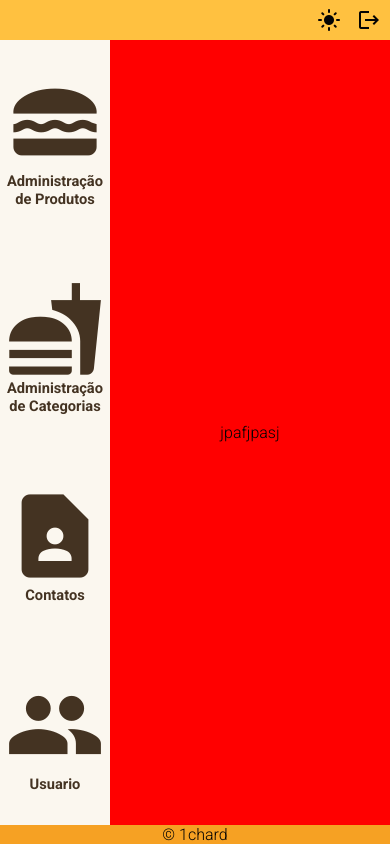
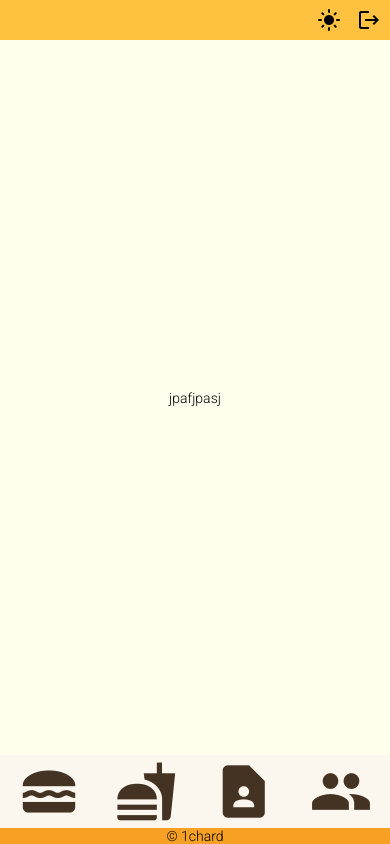
Before and after one commit to 1chard/Projeto-2, a PHP site: page /dashboard.html in a window 390 px wide. Run offline with PHP 8.4, Linux system fonts and the light colour scheme.

Commit message:
melhoria gerais

```diff
--- a/backend/util/constantes.php
+++ b/backend/util/constantes.php
@@ -1,5 +1,5 @@
 <?php
     const HOSTNAME = 'localhost';
-    const USUARIO = 'root';
-    const SENHA = 'bcd127';
+    const USUARIO = 'richard';
+    const SENHA = '123';
     const DATABASE = 'hamburgueria2021';
--- a/dashboard.html
+++ b/dashboard.html
@@ -5,11 +5,9 @@
     <title>Dashboard</title>
     <meta charset="UTF-8">
     <link rel="stylesheet" href='style/header_dashboard.css'>
-
     <link rel="stylesheet" href="style/main_dashboard.css">
-    <script src="modules/tema.js">
-    </script>
-
+    <script src="modules/tema.js"></script>
+    <script src="dashboard.js" defer></script>
 </head>
 
 <body>
@@ -66,22 +64,7 @@
         </p>
     </footer>
     <script defer>
-        temaClaro()
 
-        document.getElementById("mudaTema").onclick = e => {
-            switch (mudaTema.textContent) {
-                case "dark_mode":
-                    temaClaro()
-                    mudaTema.textContent = "light_mode"
-                    break
-                case "light_mode":
-                    temaEscuro()
-                    mudaTema.textContent = "dark_mode"
-                    break
-                default:
-                    throw null
-            }
-        }
     </script>
 </body>
 
--- /dev/null
+++ b/dashboard.js
@@ -0,0 +1,23 @@
+if(window.matchMedia("screen and (prefers-color-scheme: dark)").matches) {
+    temaEscuro();
+    mudaTema.textContent = "dark_mode"
+}
+else{
+    temaClaro();
+    mudaTema.textContent = "light_mode"
+}
+
+document.getElementById("mudaTema").onclick = e => {
+    switch (mudaTema.textContent) {
+        case "dark_mode":
+            temaClaro()
+            mudaTema.textContent = "light_mode"
+            break
+        case "light_mode":
+            temaEscuro()
+            mudaTema.textContent = "dark_mode"
+            break
+        default:
+            throw null
+    }
+}
--- a/style/main_dashboard.css
+++ b/style/main_dashboard.css
@@ -11,7 +11,7 @@ body{
 main{
     flex: 1 0 auto;
     display: flex;
-    flex-flow: nowrap row;
+    flex-flow: wrap row;
 }
 
 main > nav{
@@ -20,8 +20,9 @@ main > nav{
     flex-flow: column nowrap;
     align-items: center;
     justify-content: space-evenly;
-    gap: 5%;
+    gap: 2vh;
     width: 110px;
+    overflow: hidden;
 
     background-color: var(--background-extra);
 }
@@ -50,12 +51,12 @@ nav > button > *{
 }
 
 nav > button:hover > *{
-    color: var(--secondary-color);
+    filter: invert();
 }
 
 
 .iconeGrande{
-    font-size: 100px;
+    font-size: 5rem;
 }
 
 .titulo{
@@ -71,12 +72,26 @@ footer{
 }
 
 @media screen and (max-width: 1024px){
-    body{
-        background-color: red;
+    *:root{
+        font-size: 14px;
     }
 
     main{
-        flew-direction: column;
+        flex-flow: wrap column-reverse;
+    }
+
+    main > nav{
+        flex-flow: nowrap row;
+        width: 100%;
+        padding: 5px 0px;
+    }
+
+    .iconeGrande{
+        font-size: 4.5rem;
+    }
+
+    .titulo{
+        display: none;
     }
 
 
--- /dev/null
+++ b/style/menu_dashboard.css
@@ -0,0 +1 @@
+@import "main.css";
```
Also changed, not shown: backend/banco/categoria.php (added, +48 -0 lines), backend/banco/hamburguer.php (+5 -8 lines), backend/main.php (+26 -6 lines), hamburguer.sql (+10 -2 lines).
